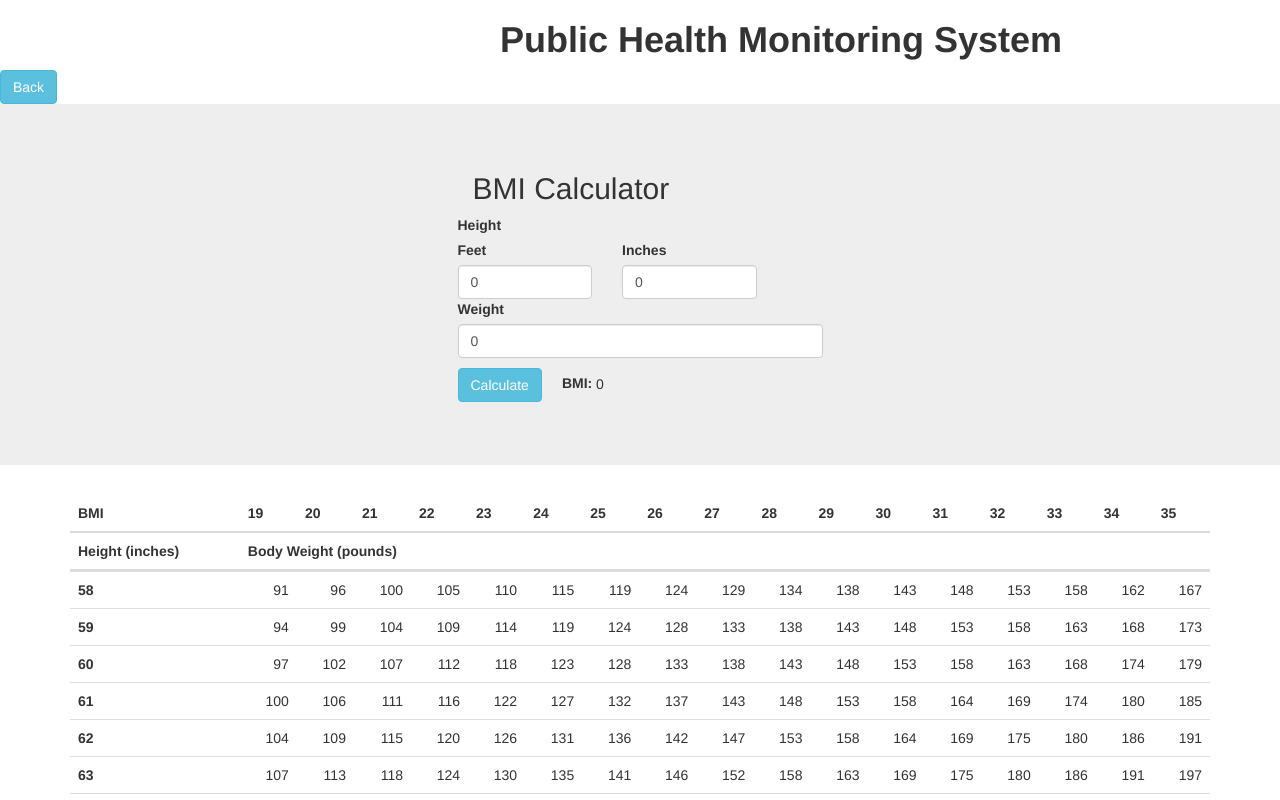
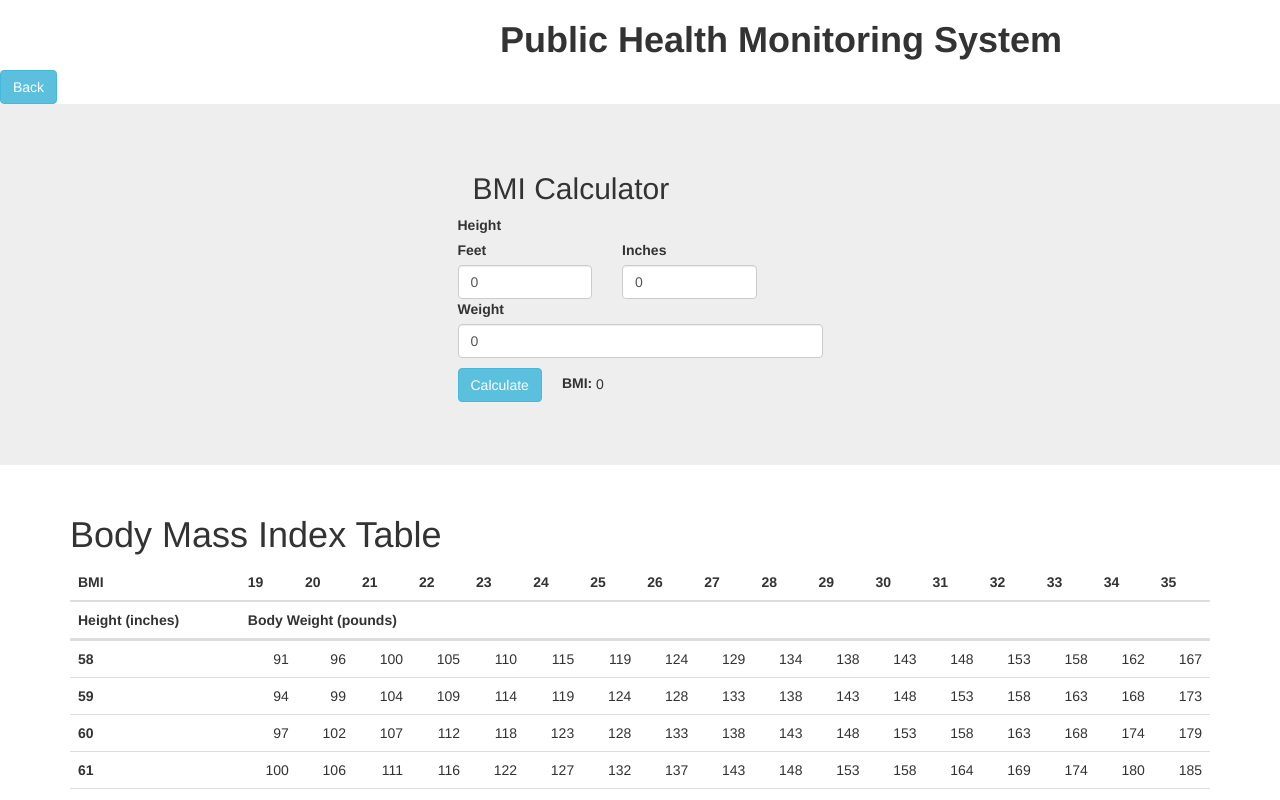
Before and after one commit to manojranga619/6324-Team-3, a React app: page /bmi in a window 1280 px wide. Shown: the top 800 px of the page. Built offline with nearby package versions, Linux system fonts and the light colour scheme.

Commit message:
BMI Table

```diff
--- a/src/BMI/BMIPage.jsx
+++ b/src/BMI/BMIPage.jsx
@@ -66,6 +66,7 @@ class BMIPage extends React.Component {
                 </div>
             </div>
             <div className='container'>
+                <h1>Body Mass Index Table</h1>
             <table width="100%" summary="Body Mass Index Reference Table Page 1 of 2" className='container table'>
 
                 <thead> <tr valign="bottom">
```
